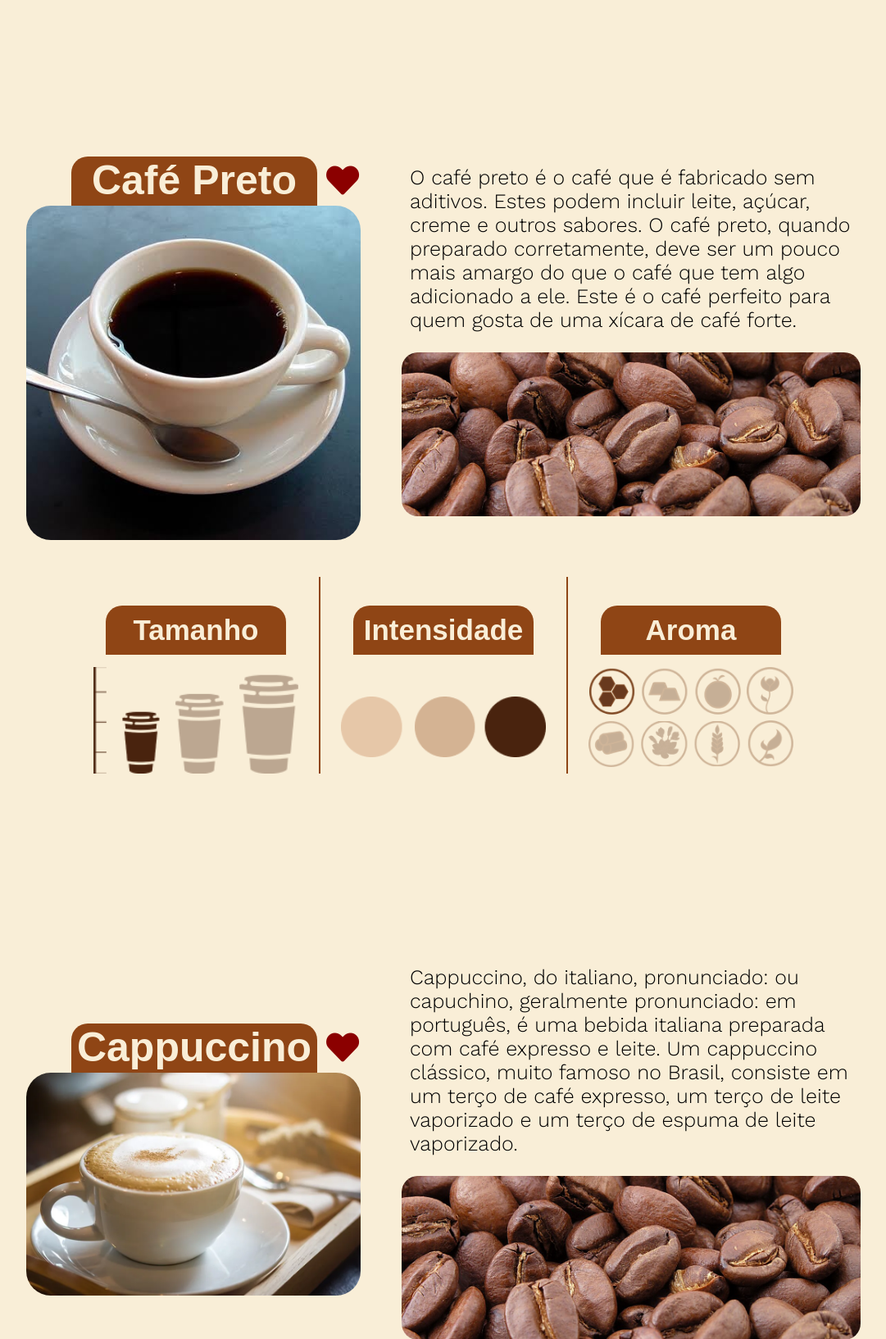
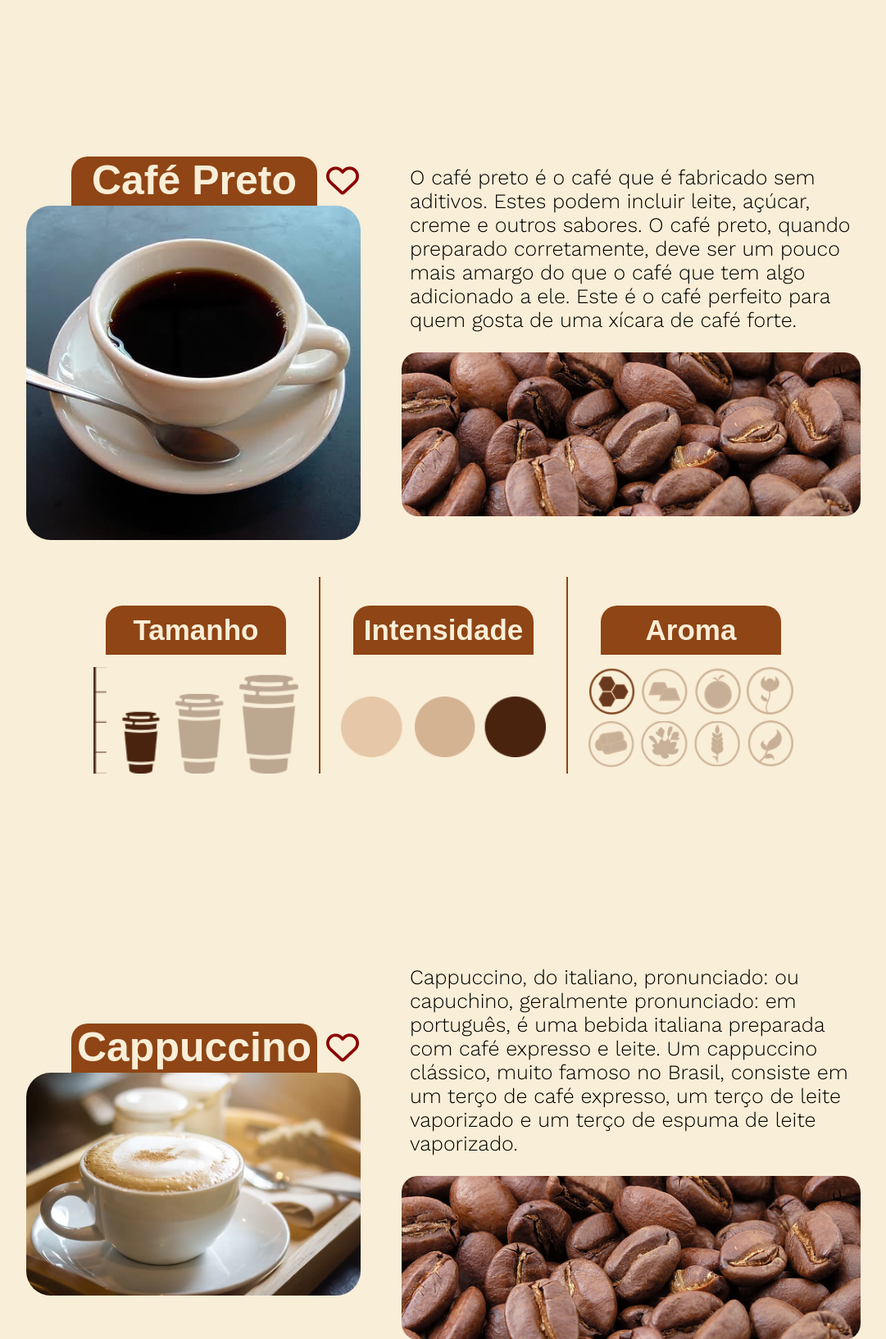
Before and after one commit to seconds4decay/EasyCoffee, a Django app: page /produtos in a window 1280 px wide. Shown: the part 1028-2662 px from the top of the page at 82% size, without its empty margins (99-1180 px from the left). Run offline with Django 5.2, Linux system fonts and the light colour scheme; data comes from the database, SQL or seed files in the repository; both versions use the stored data as it was after the commit; parts of the project's set-up code (start-up, migrations or seed data) failed here and were passed over; some libraries are stand-ins or nearby versions.

Commit message:
alterações

```diff
--- a/app/templates/pages/home.html
+++ b/app/templates/pages/home.html
@@ -28,7 +28,7 @@
         <div id="nav-menu" class="nav-menu">
             <a href="{% url 'acompanhamentos' %}">Acompanhamentos</a>
             <a href="{% url 'recomendacao' %}">Recomendações</a>
-            {% if check == 1 %} <a href="{% url 'favoritos' %}">Favoritos</a> {% endif %}
+            <a href="{% url 'favoritos' %}">Favoritos</a>
         </div>
     </div>
     <div class="square-main">
--- a/app/templates/pages/produtos.html
+++ b/app/templates/pages/produtos.html
@@ -9,15 +9,14 @@
     <link rel="preconnect" href="https://fonts.gstatic.com" crossorigin>
     <link href="https://fonts.googleapis.com/css2?family=Work+Sans:ital,wght@0,100..900;1,100..900&display=swap" rel="stylesheet">
     <link href="https://fonts.googleapis.com/css2?family=Work+Sans:ital,wght@0,100..900;1,100..900&display=swap" rel="stylesheet">
-    <link rel="stylesheet" href="https://cdnjs.cloudflare.com/ajax/libs/font-awesome/5.15.3/css/all.min.css">
 </head>
 
 <body>
     <div class='navbar'>
         <form action="{% url 'home' %}" method="GET">{% csrf_token %}
             <a href="{% url 'home' %}">
-                <i class="fas fa-home icon-size"></i>
-                <i class="fas fa-user"></i>
+                <i class="fa-solid fa-home icon-size"></i>
+                <i class="fa-solid fa-user"></i>
             </a>
         </form>
         <img src="{% static 'fotos/logo_1.png' %}" height="50px" >
@@ -108,12 +107,12 @@
                             {% if cafe.id_cafe in favoritos %}
                             <form action="{% url 'produtos' %}" method="POST">
                                 {% csrf_token %}
-                                <button id='favoritar-btn' name="deletar" value="{{cafe.id_cafe}}"><i id='favoritado' class="fas fa-solid fa-heart"></i></button>
+                                <button id='favoritar-btn' name="deletar" value="{{cafe.id_cafe}}"><i id='favoritado' class="fa-solid fa-heart"></i></button>
                             </form>
                             {% else %}
                             <form action="{% url 'produtos' %}" method="POST">
                                 {% csrf_token %}
-                                <button id='favoritar-btn'name="favoritar" value="{{cafe.id_cafe}}"><i class="fas fa-solid fa-heart"></i></button>
+                                <button id='favoritar-btn'name="favoritar" value="{{cafe.id_cafe}}"><i class="fa-regular fa-heart"></i></button>
                             </form>
                             {% endif %}
                         </div>
@@ -175,5 +174,6 @@
         <br><br><br><br><br>
         {% endfor %}
     </div>
+    <script src="https://kit.fontawesome.com/7b20608c37.js" crossorigin="anonymous"></script>
 </body>
 </html>
--- a/app/views.py
+++ b/app/views.py
@@ -150,7 +150,7 @@ def produtos(request):
                     favorito.save()
 
             else:
-                return render(request, 'pages/produtos.html', {'cafes':cafes, 'favoritos': cafes_favoritos,'check': 0})
+                return HttpResponseRedirect('/login')
 
         if 'deletar' in request.POST:
             id_cafe = request.POST.get('deletar')
```
Also changed, not shown: db.sqlite3.
